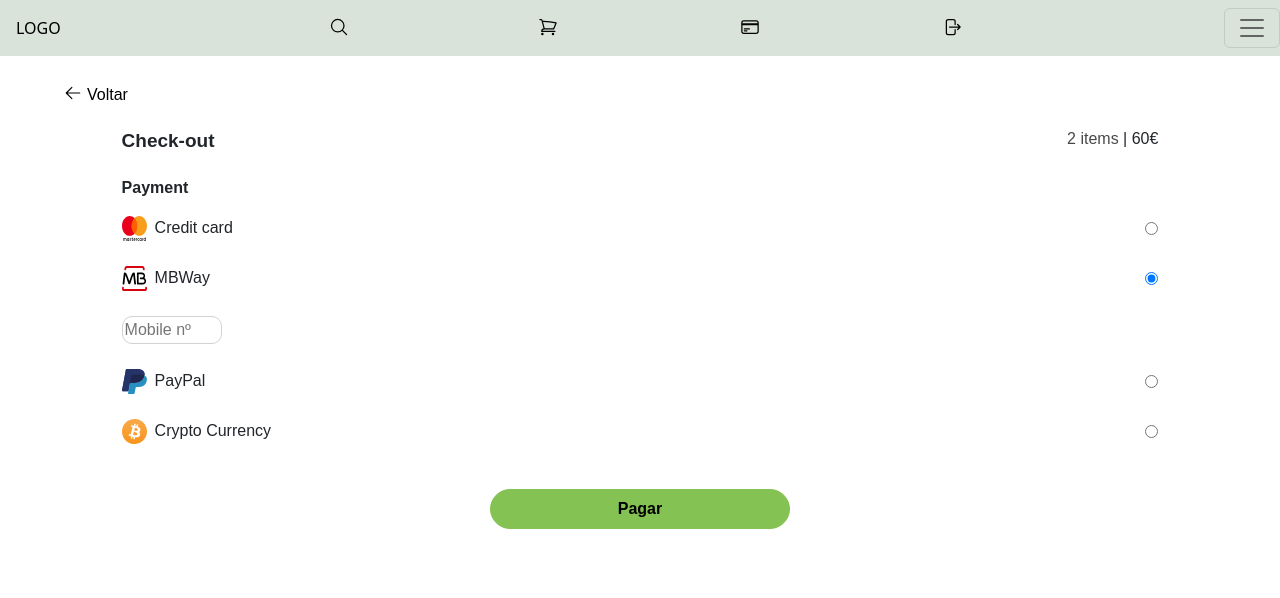
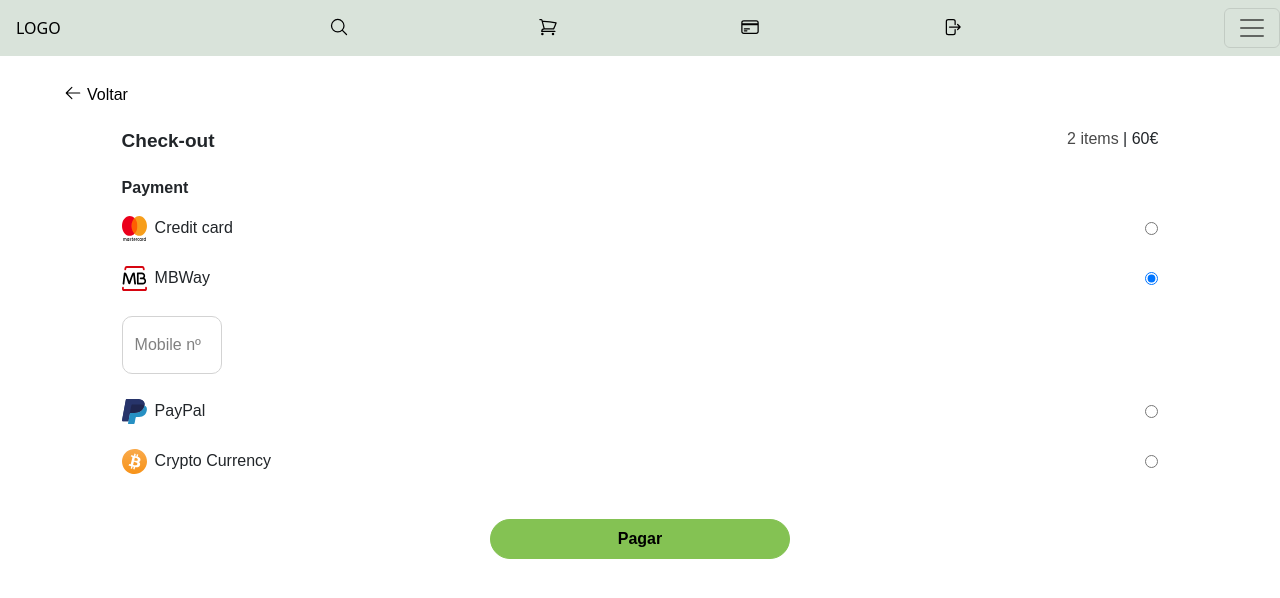
Before and after one commit to earthquake-algarve/react-service, a React (Create React App) app: page /checkout in a window 1280 px wide. Both pictures are taken after a click on the radio button 1151 px from the left and 278 px from the top of the page. Shown: the top 598 px of the page. Built offline with nearby package versions, Linux system fonts and the light colour scheme.

Commit message:
feat: mbway floating label stylized in checkout page

```diff
--- a/src/pages/checkout/Checkout.js
+++ b/src/pages/checkout/Checkout.js
@@ -131,8 +131,9 @@ const Checkout = () => {
                 <input type="radio" name="radio-box" id="radio-mbway" onClick={showDiv} />
             </div>
 
-            <div id="mbway-input" name="radio-mbway" style={{ display: "none" }}>
-                <input type="number" placeholder="Mobile nº" />
+            <div className="form-floating" id="mbway-input" name="radio-mbway" style={{ display: "none" }}>
+                <input type="number" className="form-control" id="mobile-input" placeholder="Mobile nº" />
+                <label className="mobile-label" htmlFor="mobile-input">Mobile nº</label>
             </div>
 
             <div className="paypal">
--- a/src/pages/checkout/checkout.css
+++ b/src/pages/checkout/checkout.css
@@ -114,24 +114,16 @@ input::-webkit-inner-spin-button {
   margin: 0;
 }
 
-.form-floating{
-  margin: 0;
-
-}
-
 #exp,
 #cvc-number{
   width: 80px;
 }
 .exp-label,
 .number-label,
-.cvc-label{
+.cvc-label,
+.mobile-label{
   margin: 0;
   padding: 0;
-  color: black;
+  color: gray;
   font-weight: 100;
 }
-
-.form-control{
-  padding: 0;
-}
```
